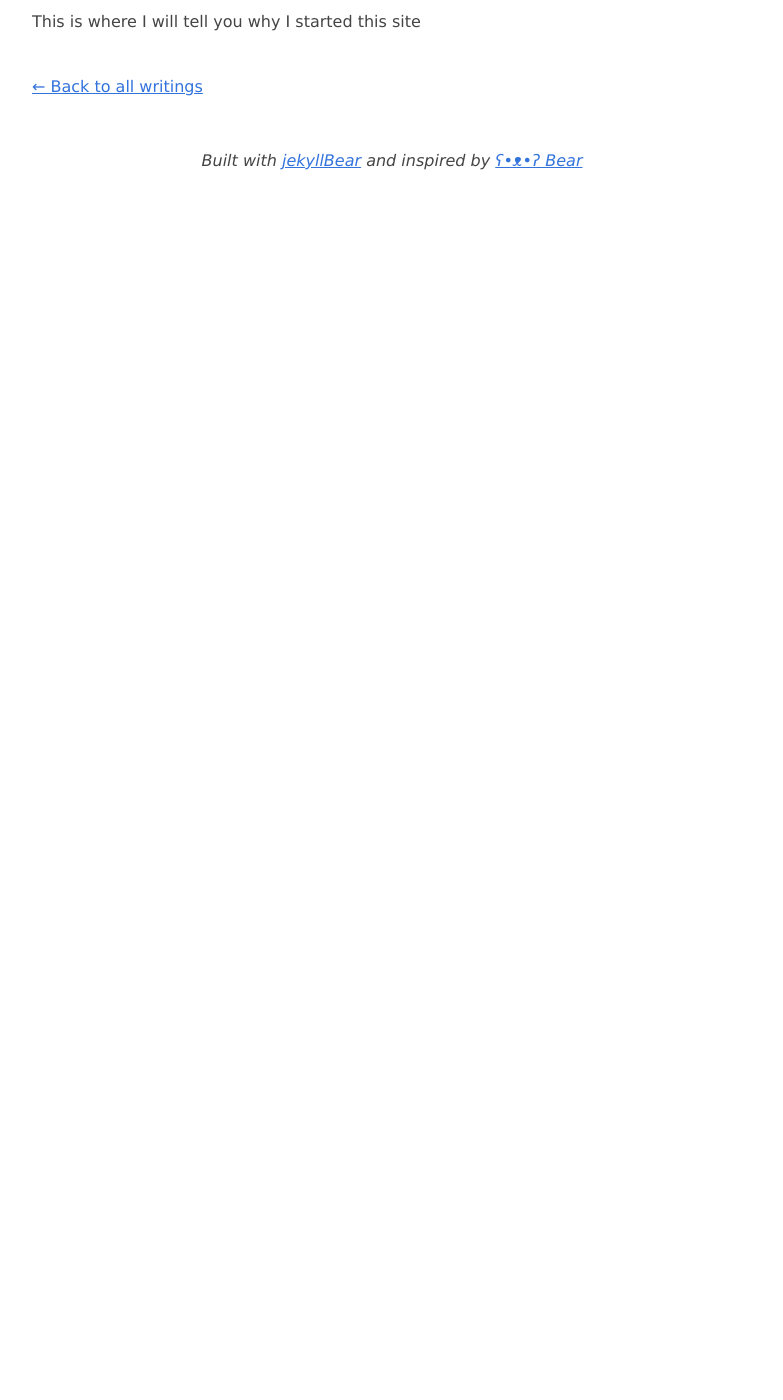
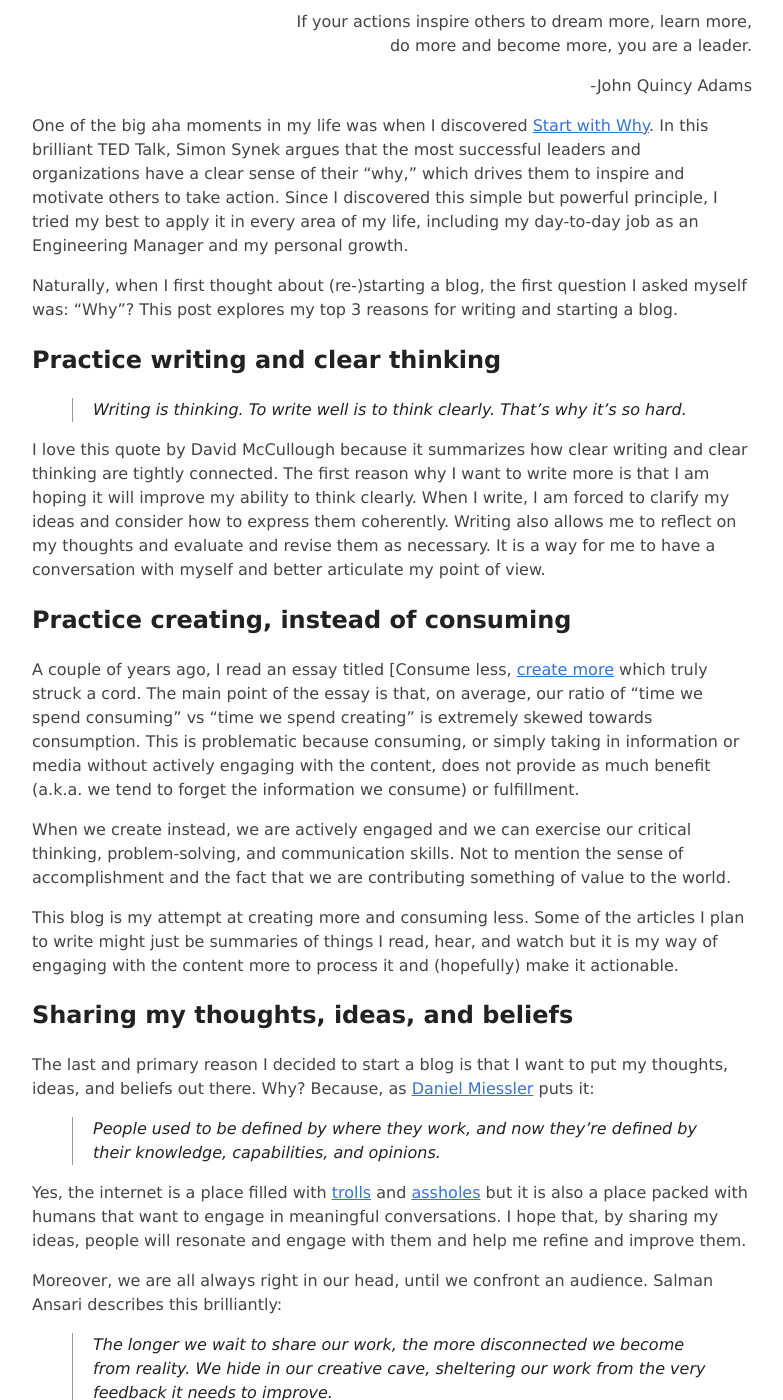
Before and after one commit to tebemis/tebemis.github.io, a Jekyll site: the page built from _posts/2022-10-29-why.md, in a window 1280 px wide and 1400 px high, scrolled down 270 px. Shown: the whole window, without its empty margins (248-1031 px from the left). Built offline with Jekyll 4.4.1, drawn with Linux system fonts in a browser that asks for light colours; before the commit the page ends 900 px from its top, so only the background shows below that; some of the changed text lies outside the part shown.

Commit message:
Publish "Why write"

```diff
--- a/_posts/2022-10-29-why.md
+++ b/_posts/2022-10-29-why.md
@@ -1,9 +1,51 @@
 ---
 layout: post
-title:  "Why Write"
-date: 2022-10-29 20:33:35 -0700
-read_time: "1 min"
+title:  "Why write?"
+date: 2022-11-24 16:40:00:00 -0700
+read_time: "3 min"
 tags: [writing]
 ---
 
-This is where I will tell you why I started this site
+<div style="text-align: right">
+<p>If your actions inspire others to dream more, learn more,<br> do more and become more, you are a leader.</p>
+<p>-John Quincy Adams</p>
+</div>
+
+One of the big aha moments in my life was when I discovered [Start with Why](https://www.youtube.com/watch?v=u4ZoJKF_VuA). In this brilliant TED Talk, Simon Synek argues that the most successful leaders and organizations have a clear sense of their "why," which drives them to inspire and motivate others to take action. Since I discovered this simple but powerful principle, I tried my best to apply it in every area of my life, including my day-to-day job as an Engineering Manager and my personal growth.
+
+Naturally, when I first thought about (re-)starting a blog, the first question I asked myself was: "Why"? This post explores my top 3 reasons for writing and starting a blog.
+
+## Practice writing and clear thinking
+
+> Writing is thinking. To write well is to think clearly. That's why it's so hard.
+
+I love this quote by David McCullough because it summarizes how clear writing and clear thinking are tightly connected. The first reason why I want to write more is that I am hoping it will improve my ability to think clearly. When I write, I am forced to clarify my ideas and consider how to express them coherently. Writing also allows me to reflect on my thoughts and evaluate and revise them as necessary. It is a way for me to have a conversation with myself and better articulate my point of view.
+
+## Practice creating, instead of consuming
+
+A couple of years ago, I read an essay titled [Consume less, [create more](https://blog.tjcx.me/p/consume-less-create-more) which truly struck a cord. The main point of the essay is that, on average, our ratio of "time we spend consuming" vs "time we spend creating" is extremely skewed towards consumption. This is problematic because consuming, or simply taking in information or media without actively engaging with the content, does not provide as much benefit (a.k.a. we tend to forget the information we consume) or fulfillment.
+
+When we create instead, we are actively engaged and we can exercise our critical thinking, problem-solving, and communication skills. Not to mention the sense of accomplishment and the fact that we are contributing something of value to the world.
+
+This blog is my attempt at creating more and consuming less. Some of the articles I plan to write might just be summaries of things I read, hear, and watch but it is my way of engaging with the content more to process it and (hopefully) make it actionable.
+
+## Sharing my thoughts, ideas, and beliefs
+
+The last and primary reason I decided to start a blog is that I want to put my thoughts, ideas, and beliefs out there. Why? Because, as [Daniel Miessler](https://danielmiessler.com/blog/why-everyone-needs-a-blog/) puts it:
+
+> People used to be defined by where they work, and now they’re defined by their knowledge, capabilities, and opinions.
+
+Yes, the internet is a place filled with [trolls](https://twitter.com/elonmusk) and [assholes](https://en.wikipedia.org/wiki/Alex_Jones) but it is also a place packed with humans that want to engage in meaningful conversations. I hope that, by sharing my ideas, people will resonate and engage with them and help me refine and improve them.
+
+Moreover, we are all always right in our head, until we confront an audience. Salman Ansari describes this brilliantly:
+
+> The longer we wait to share our work, the more disconnected we become from reality. We hide in our creative cave, sheltering our work from the very feedback it needs to improve.
+
+> We _need_ to share in order to **connect** with others and realign with reality. Otherwise, we risk getting lost in our own web of delusion.
+
+Writing is an example of an activity with [positive asymmetric returns](https://blog.tjcx.me/p/activities-with-positive-asymmetric). The worst thing that can happen is that the internet tells me that my ideas are garbage and, as a result, I will likely be exposed to new and better ideas and learn new information to correct my faulty logic. The best thing that can happen is that my ideas resonate with people and push them to take action to make the world a better place (similarly to how I was inspired by Tom's blog post on consuming less and doing more). That is my ideal and lofty outcome, which brings us back to the quote at the top of this article:
+
+<div style="text-align: right">
+<p>If your actions inspire others to dream more, learn more,<br> do more and become more, you are a leader.</p>
+<p>-John Quincy Adams</p>
+</div>
```
Also changed, not shown: index.md (+1 -1 lines).
